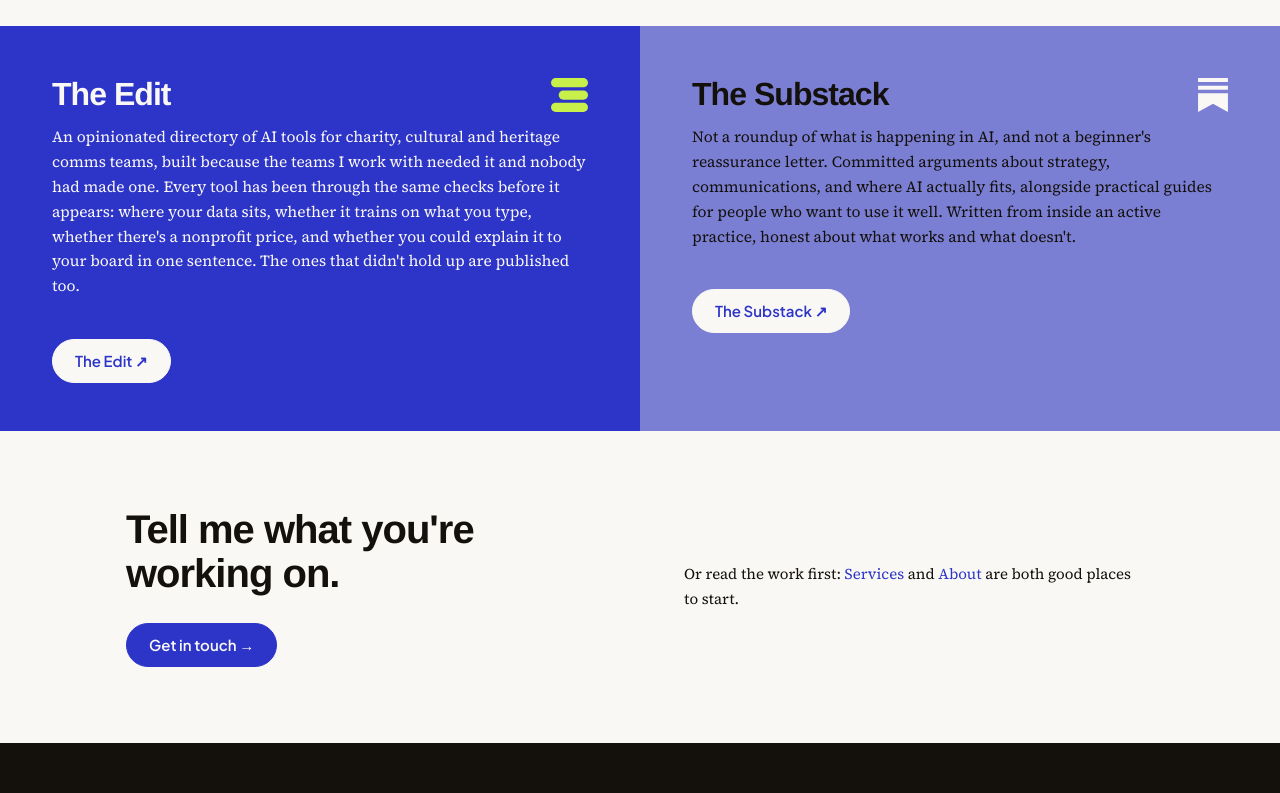
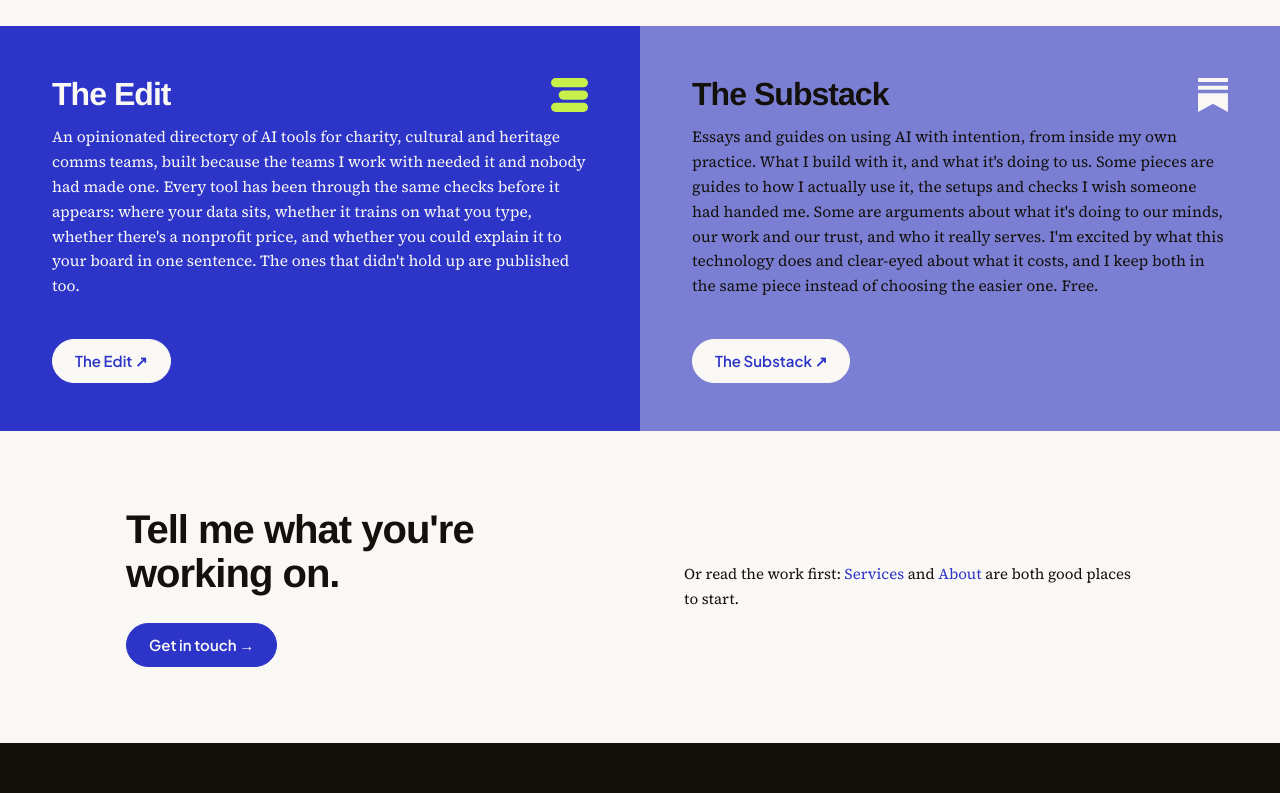
Before and after one commit to jasminaziz/jasmin-aziz, a plain HTML site: page index.html in a window 1280 px wide. Shown: the part 2560-3353 px from the top of the page. Drawn offline with Linux system fonts and the light colour scheme; a web font is replaced by a local one.

Commit message:
Substack descriptions: new wording on Home and About
Home card adds two passages from the Substack About page so it sits
level with The Edit card (6 lines each at 1440).

Co-Authored-By: Claude Opus 5.5 <noreply@anthropic.com>

```diff
--- a/index.html
+++ b/index.html
@@ -226,7 +226,7 @@
   <div class="proof-card proof-card-periwinkle">
     <svg class="card-mark" viewBox="1.46 0 21.08 24" width="30" height="34" aria-hidden="true" focusable="false"><path fill="#FAF8F4" d="M22.539 8.242H1.46V5.406h21.08v2.836zM1.46 10.812V24L12 18.11 22.54 24V10.812H1.46zM22.54 0H1.46v2.836h21.08V0z"/></svg>
     <h3>The Substack</h3>
-    <p>Not a roundup of what is happening in AI, and not a beginner's reassurance letter. Committed arguments about strategy, communications, and where AI actually fits, alongside practical guides for people who want to use it well. Written from inside an active practice, honest about what works and what doesn't.</p>
+    <p>Essays and guides on using AI with intention, from inside my own practice. What I build with it, and what it's doing to us. Some pieces are guides to how I actually use it, the setups and checks I wish someone had handed me. Some are arguments about what it's doing to our minds, our work and our trust, and who it really serves. I'm excited by what this technology does and clear-eyed about what it costs, and I keep both in the same piece instead of choosing the easier one. Free.</p>
     <a href="https://jasminaziz.substack.com" class="card-link" target="_blank" rel="noopener">The Substack ↗&#xFE0E;<span class="sr-only"> (opens in new tab)</span></a>
   </div>
 </div>
```
Also changed, not shown: about.html (+1 -1 lines).
